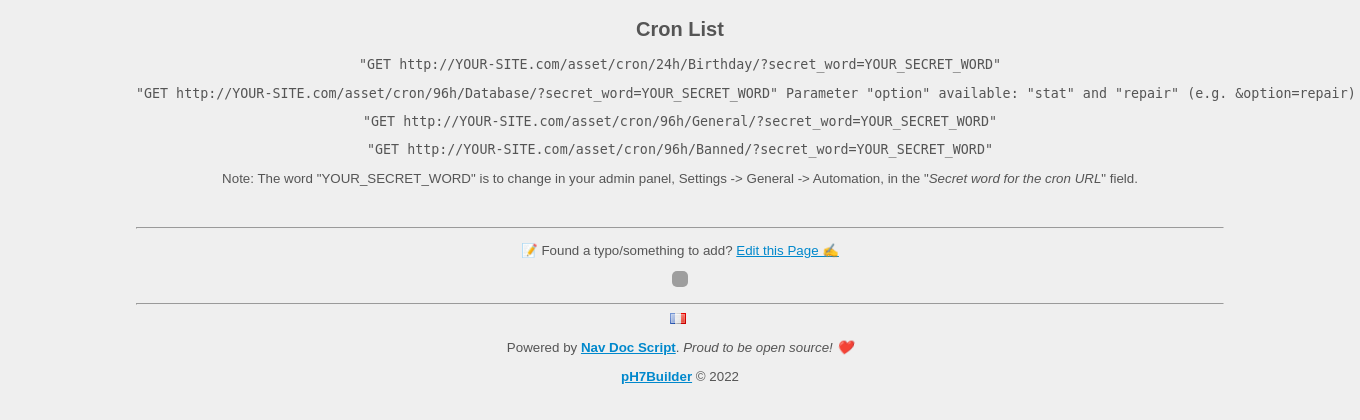
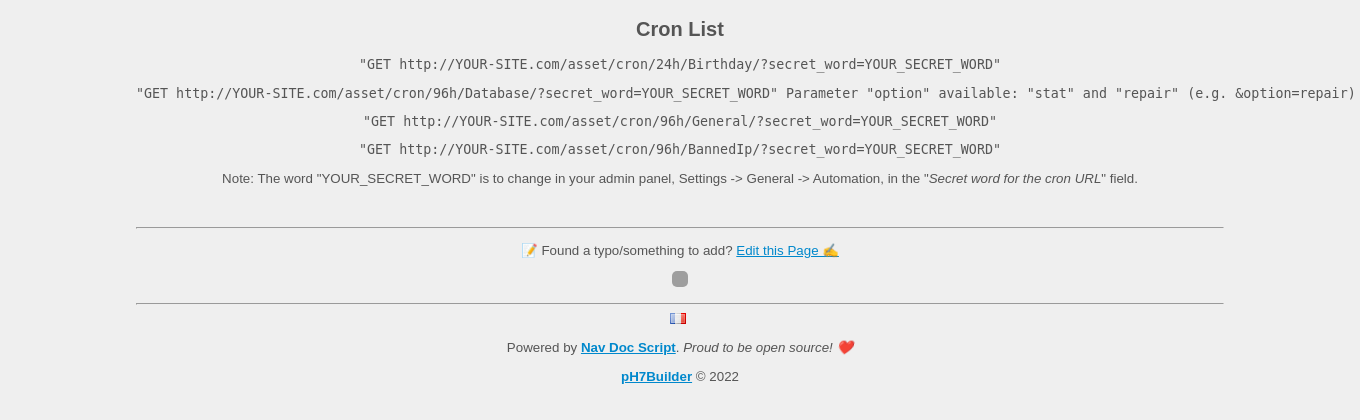
Before and after one commit to pH7Software/pH7-Documentation, a PHP site: page /en/cron-list in a window 1360 px wide. Shown: the part 49-469 px from the top of the page. Run offline with PHP 8.4, Linux system fonts and the light colour scheme; grey boxes are pictures that could not be loaded.

Commit message:
"Banned" cron job has been renamed to "BannedIp"

```diff
--- a/data/en/cron-list.tpl
+++ b/data/en/cron-list.tpl
@@ -3,7 +3,7 @@
 <pre>"GET http://YOUR-SITE.com/asset/cron/24h/Birthday/?secret_word=YOUR_SECRET_WORD"</pre>
 <pre>"GET http://YOUR-SITE.com/asset/cron/96h/Database/?secret_word=YOUR_SECRET_WORD" Parameter "option" available: "stat" and "repair" (e.g. &amp;option=repair)</pre>
 <pre>"GET http://YOUR-SITE.com/asset/cron/96h/General/?secret_word=YOUR_SECRET_WORD"</pre>
-<pre>"GET http://YOUR-SITE.com/asset/cron/96h/Banned/?secret_word=YOUR_SECRET_WORD"</pre>
+<pre>"GET http://YOUR-SITE.com/asset/cron/96h/BannedIp/?secret_word=YOUR_SECRET_WORD"</pre>
 
 <p class="small">
     Note: The word "YOUR_SECRET_WORD" is to change in your admin panel, Settings -> General -> Automation, in the "<em>Secret word for the cron URL</em>" field.
```
